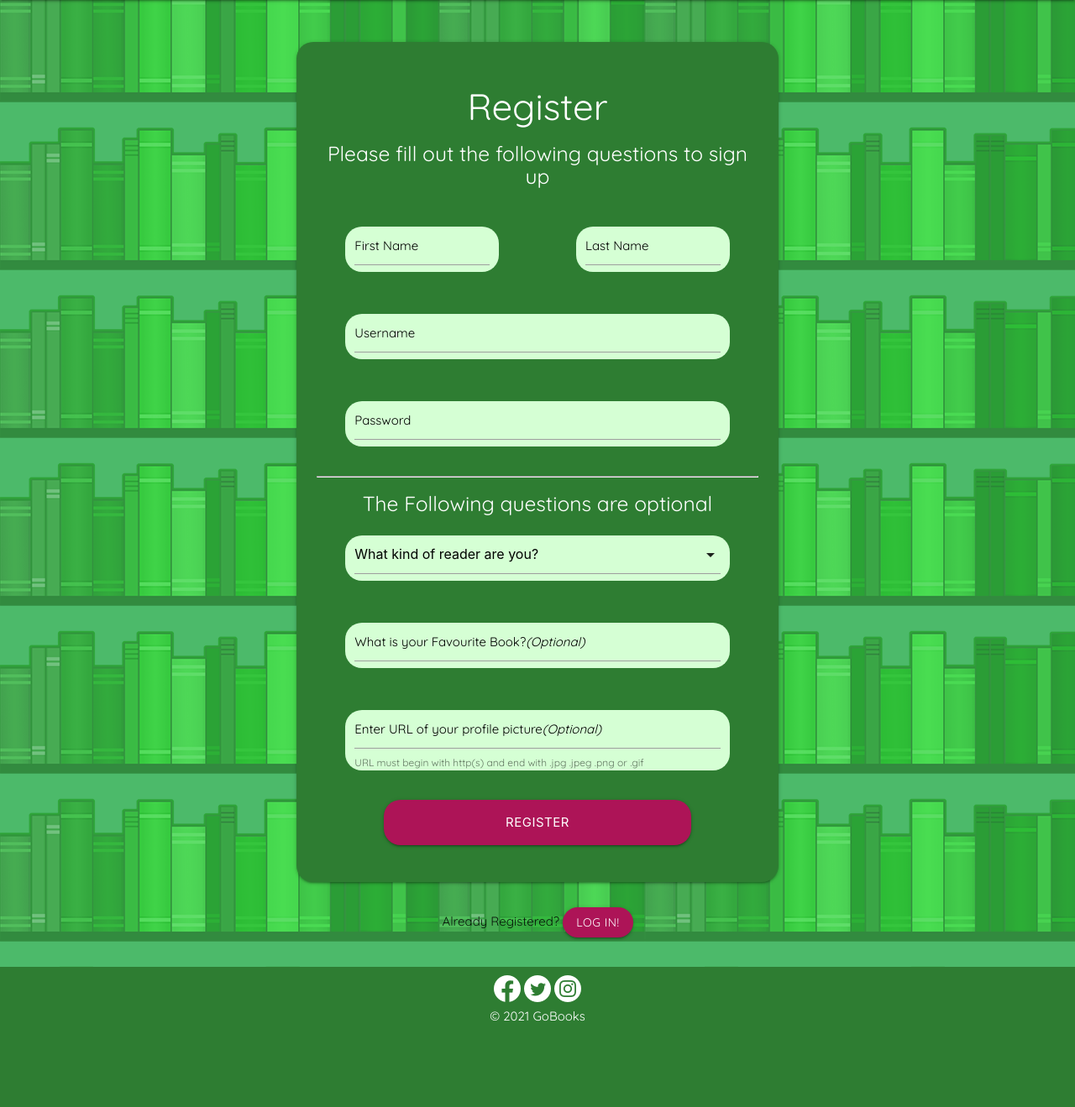
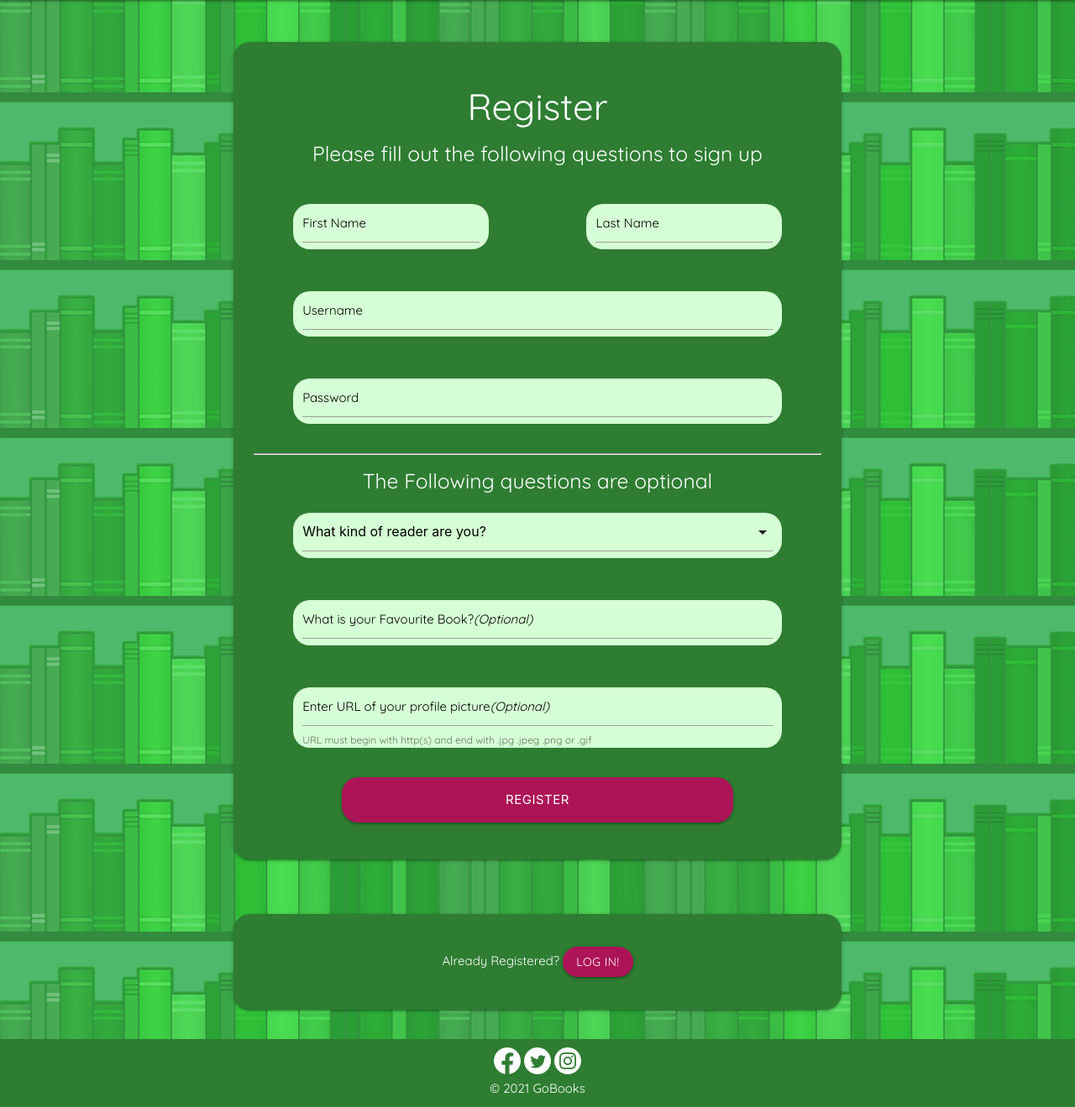
Before and after one commit to Code-Institute-Submissions/MS3_GoBooks, a Flask app: page /register in a window 1280 px wide. Shown: the part 64-1383 px from the top of the page at 84% size. Before the commit the page ends 1281 px from the top, so only its background shows below. Run offline with Flask 2, Linux system fonts and the light colour scheme; some libraries are stand-ins or nearby versions.

Commit message:
add small size fixes to homepage, login, register and member list pages

```diff
--- a/static/css/style.css
+++ b/static/css/style.css
@@ -227,7 +227,7 @@ footer.page-footer {
         margin-left: 0;
     }
     .member-card {
-        height: 500px;
+        height: 550px;
     }
 }
 
--- a/templates/register.html
+++ b/templates/register.html
@@ -3,8 +3,8 @@
 {% block content %}
 
 <!--User can create a profile by completing the form-->
-    <div class="row">
-        <form class="col s12 m8 offset-m2" method="POST" action="{{ url_for('register') }}">
+    <div class="row s12">
+        <form class="col s12 l10 offset-l1" method="POST" action="{{ url_for('register') }}">
             <div class="card-panel green darken-3">
                 <h3 class="center-align">Register</h3>
                 <h5 class="center-align">Please fill out the following questions to sign up</h5>
@@ -81,11 +81,13 @@
             </div>
         </form>
     <!--Link for users with profiles who clicked on register by accident-->
-        <div class="col s12">
-            <p class="center-align">
-                Already Registered?
-                <a href="{{ url_for('login') }}" class="white-text pink darken-3 btn">Log In!</a>
-            </p>
+        <div class="col s12 l10 offset-l1">
+            <div class="card-panel green darken-3">
+                <p class="center-align white-text">
+                    Already Registered?
+                    <a href="{{ url_for('login') }}" class="white-text pink darken-3 btn">Log In!</a>
+                </p>
+            </div>
         </div>
     </div>
 
```
Also changed, not shown: templates/index.html (+4 -4 lines), templates/login.html (+9 -9 lines).
